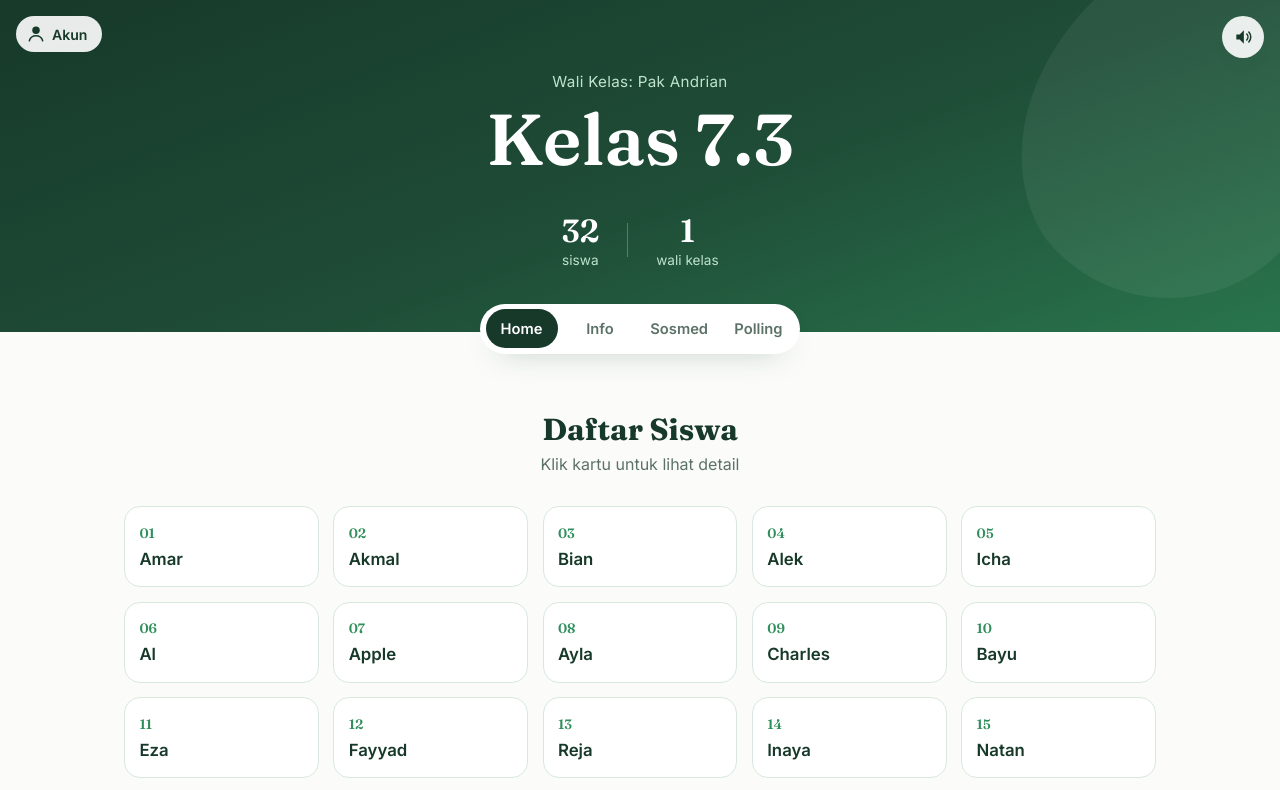
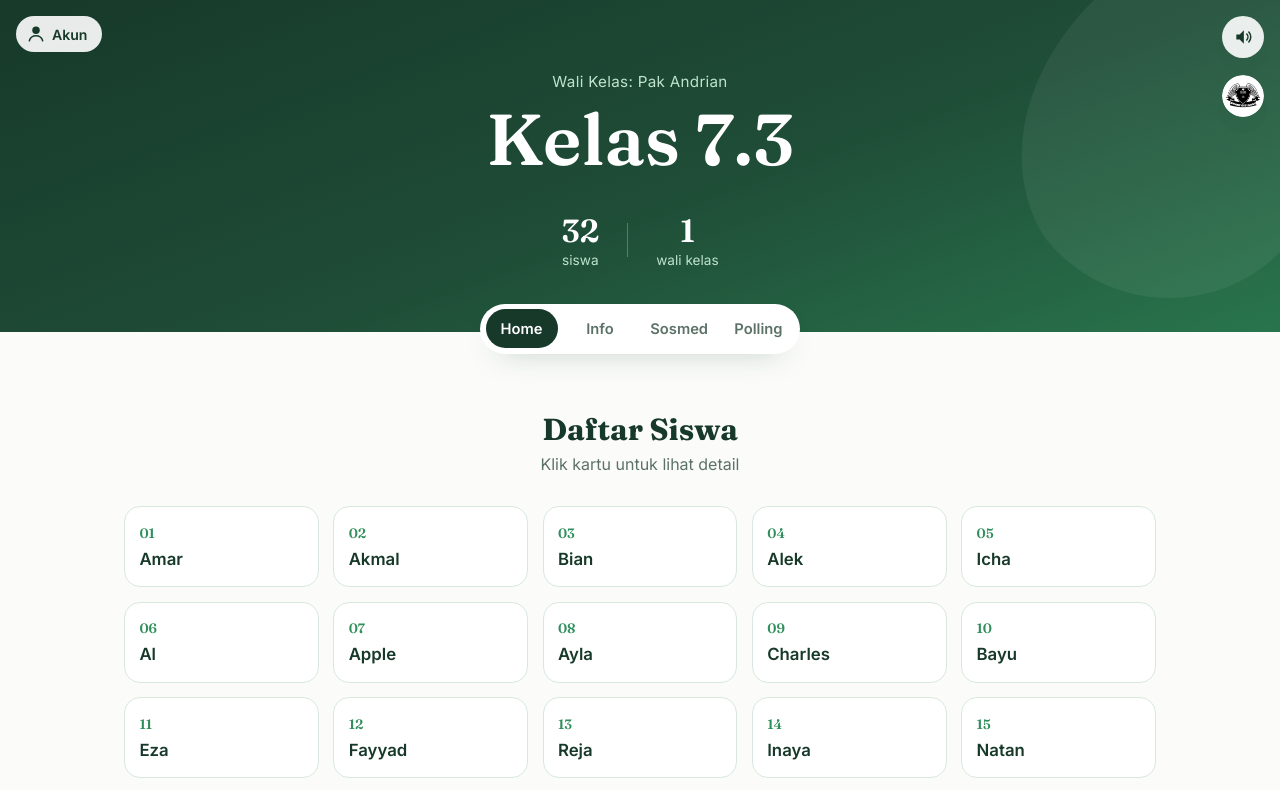
Before and after one commit to YogaCihuy/Kelas-7.3-Web, a plain HTML site: page index.html in a window 1280 px wide. Shown: the top 790 px of the page. Drawn offline with Linux system fonts and the light colour scheme; no server answers.

Commit message:
Add files via upload

```diff
--- a/index.html
+++ b/index.html
@@ -8,6 +8,7 @@
 <link rel="preconnect" href="https://fonts.gstatic.com" crossorigin>
 <link href="https://fonts.googleapis.com/css2?family=Fraunces:opsz,wght@9..144,500;9..144,600;9..144,700&family=Inter:wght@400;500;600;700&display=swap" rel="stylesheet">
 <link rel="stylesheet" href="style.css">
+<link rel="icon" type="image/png" href="Images/7.3Icon.png"
 </head>
 <body>
 
@@ -30,6 +31,11 @@
       <svg viewBox="0 0 24 24" aria-hidden="true"><path d="M12 12a4.5 4.5 0 1 0 0-9 4.5 4.5 0 0 0 0 9Z" fill="currentColor"/><path d="M4 20c1.2-4 4.4-6 8-6s6.8 2 8 6" fill="none" stroke="currentColor" stroke-width="1.8" stroke-linecap="round"/></svg>
       <span id="account-label">Akun</span>
     </button>
+
+   <!-- Icon -->
+    <div class="icon">
+      <img src="Images/7.3Icon.png" class="icon">
+    </div>
 
     <!-- Panel saat BELUM login -->
     <div id="panel-guest" class="account-panel" hidden>
@@ -191,6 +197,8 @@
 
   <footer class="footer">
     <p>Created by Yoga</p>
+    <p>Version 1.1</p>
+    <p>Last Update (25/09/25)</p>
   </footer>
 
   <!-- MODAL DETAIL SISWA -->
@@ -271,7 +279,8 @@
     <div class="modal-box" role="dialog" aria-modal="true" aria-labelledby="login-title">
       <button class="modal-close" data-close-modal aria-label="Tutup">&times;</button>
       <h3 id="login-title">Login Siswa 7.3</h3>
-      <p class="form-hint">Default: username = nama panggilan, password = 73 + nomor absen kamu.</p>
+      <p class="form-hint">Masukan Username dan Password Anda.</p>
+      <p class="form-hint">Lupa Password? Chat Yoga.</p>
       <form id="form-login" class="account-form">
         <label for="login-username">Username</label>
         <input id="login-username" type="text" autocomplete="username" required>
--- a/style.css
+++ b/style.css
@@ -59,6 +59,21 @@ button { font-family: inherit; cursor: pointer; }
   justify-content: center;
   box-shadow: var(--shadow);
   transition: transform 0.15s ease, background 0.15s ease;
+}
+
+.icon {
+  position: fixed;
+  top: 75px;
+  right: 1rem;
+  z-index: 200;
+  width: 42px;
+  height: 42px;
+  border-radius: 50%;
+  border: none;
+  display: flex;
+  align-items: center;
+  justify-content: center;
+  box-shadow: var(--shadow);
 }
 
 .sound-toggle svg { width: 20px; height: 20px; }
```
Also changed, not shown: Images/7.3Icon.png (added).
